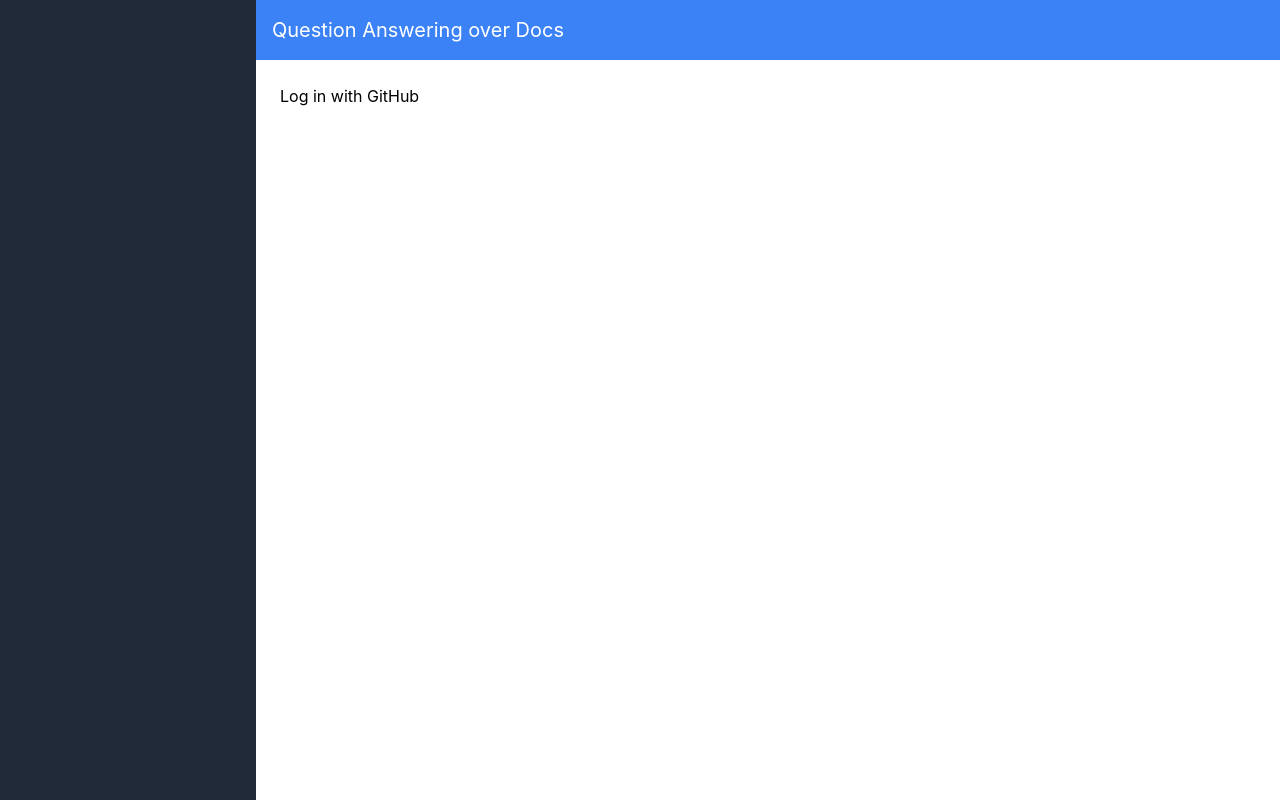
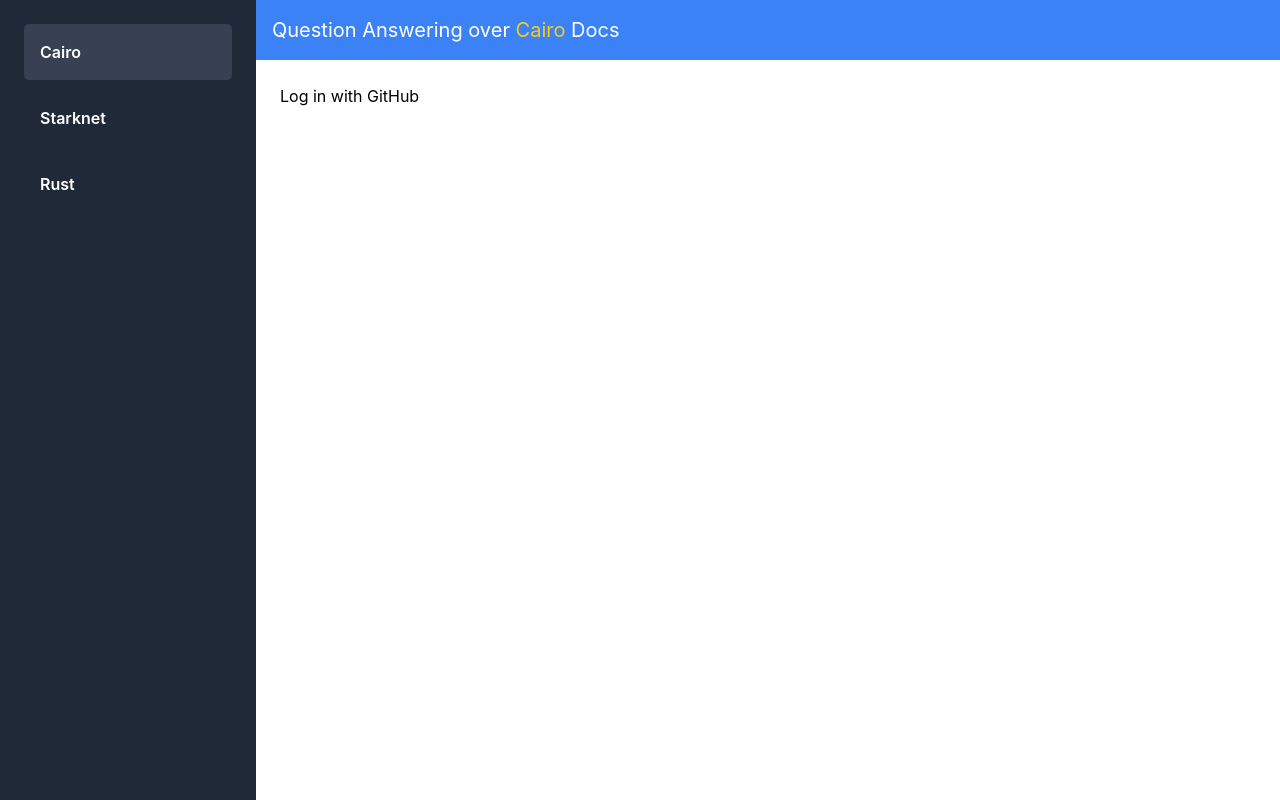
Before and after one commit to 0xAsten/qagpt-website, a React (Create React App) app: page /login in a window 1280 px wide. Built offline with nearby package versions, Linux system fonts and the light colour scheme; no server answers.

Commit message:
Add sidebar component to App, Chat, and Head components with dynamic value handling in present tense

```diff
--- a/src/App.tsx
+++ b/src/App.tsx
@@ -3,20 +3,35 @@
 import Chat from './components/Chat'
 import Head from './components/Head'
 import { AuthProvider } from './contexts/AuthContext'
+import { useState } from 'react'
+import Sidebar from './components/Sidebar'
+import { TABS } from './constants'
 
 function App() {
+  const [sidebarValue, setSidebarValue] = useState(TABS[0])
+
+  const handleSidebarValueChange = (value: string) => {
+    setSidebarValue(value)
+  }
+
   return (
     <AuthProvider>
       <Router>
         <div className='flex min-h-screen'>
           <div className='flex-none w-64 p-6 bg-gray-800 text-white'>
-            {/* Sidebar content */}
+            <Sidebar
+              onValueChange={handleSidebarValueChange}
+              sidebarValue={sidebarValue}
+            />
           </div>
           <div className='flex-grow flex flex-col'>
-            <Head />
+            <Head sidebarValue={sidebarValue} />
             <div className='flex-grow p-6'>
               <Routes>
-                <Route path='/' element={<Chat />} />
+                <Route
+                  path='/'
+                  element={<Chat sidebarValue={sidebarValue} />}
+                />
                 <Route path='/login' element={<Login />} />
                 {/* Add other routes as needed */}
               </Routes>
--- a/src/components/Chat.tsx
+++ b/src/components/Chat.tsx
@@ -7,9 +7,13 @@
   text: string
 }
 
-const Chat: React.FC = () => {
+interface ChatProps {
+  sidebarValue: string
+}
+
+const Chat: React.FC<ChatProps> = (props) => {
   const { user } = useContext(AuthContext)
-
+  const { sidebarValue } = props
   const navigate = useNavigate()
 
   useEffect(() => {
@@ -56,7 +60,7 @@
 
     // Call the Firebase Cloud Function and get the ReadableStream reader
     const functionUrl = 'http://127.0.0.1:8080/qa'
-    const body = await callFirebaseFunction(functionUrl, question, 'Cairo1')
+    const body = await callFirebaseFunction(functionUrl, question, sidebarValue)
     const reader = body!.getReader()
 
     // Read and process the stream data
--- a/src/components/Head.tsx
+++ b/src/components/Head.tsx
@@ -1,9 +1,13 @@
 import React, { useContext } from 'react'
 import { AuthContext } from '../contexts/AuthContext'
 
-const Head = () => {
+interface HeadProps {
+  sidebarValue: string
+}
+
+const Head = (props: HeadProps) => {
   const { user, logout } = useContext(AuthContext)
-
+  const { sidebarValue } = props
   const handleLogout = async () => {
     try {
       await logout()
@@ -14,7 +18,10 @@
 
   return (
     <div className='bg-blue-500 flex justify-between items-center p-4'>
-      <h1 className='text-white text-xl'>Question Answering over Docs</h1>
+      <h1 className='text-white text-xl'>
+        Question Answering over{' '}
+        <span className='text-yellow-400'>{sidebarValue}</span> Docs
+      </h1>
       {user && (
         <div className='flex items-center'>
           <span className='text-white mr-4'>Logged in as: {user.email}</span>
--- /dev/null
+++ b/src/components/Sidebar.tsx
@@ -0,0 +1,43 @@
+import React, { useEffect, useState } from 'react'
+import { TABS } from '../constants'
+
+interface SidebarProps {
+  onValueChange: (value: string) => void
+  sidebarValue: string
+}
+
+const Sidebar: React.FC<SidebarProps> = ({ onValueChange, sidebarValue }) => {
+  const tabs = TABS
+  const [activeTab, setActiveTab] = useState(tabs[0])
+
+  const handleTabClick = (value: string) => {
+    setActiveTab(value)
+    onValueChange(value)
+  }
+
+  useEffect(() => {
+    if (!sidebarValue) {
+      setActiveTab(sidebarValue)
+    }
+  }, [sidebarValue])
+
+  return (
+    <div className='sidebar'>
+      <ul className='tab-list'>
+        {tabs.map((tab, index) => (
+          <li
+            key={index}
+            className={`tab-item p-4 cursor-pointer hover:bg-gray-700 transition-colors ${
+              tab === activeTab ? 'bg-gray-700' : ''
+            }`}
+            onClick={() => handleTabClick(tab)}
+          >
+            {tab}
+          </li>
+        ))}
+      </ul>
+    </div>
+  )
+}
+
+export default Sidebar
--- /dev/null
+++ b/src/constants.ts
@@ -0,0 +1,3 @@
+const TABS = ['Cairo', 'Starknet', 'Rust']
+
+export { TABS }
--- a/src/index.css
+++ b/src/index.css
@@ -11,3 +11,16 @@
   font-family: source-code-pro, Menlo, Monaco, Consolas, 'Courier New',
     monospace;
 }
+
+/* Add this at the end of your index.css file */
+.tab-list {
+  list-style: none;
+  padding: 0;
+  margin: 0;
+}
+
+.tab-item {
+  border-radius: 5px;
+  margin-bottom: 10px;
+  font-weight: 600;
+}
```
